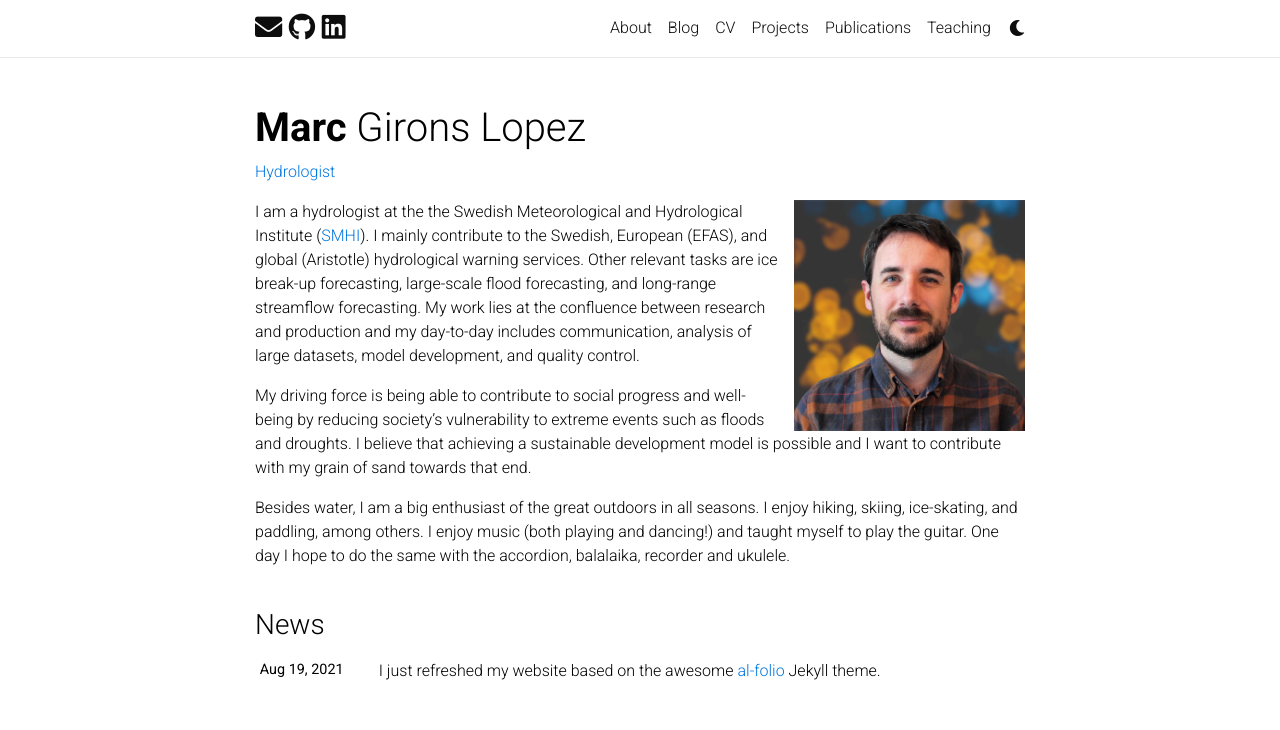
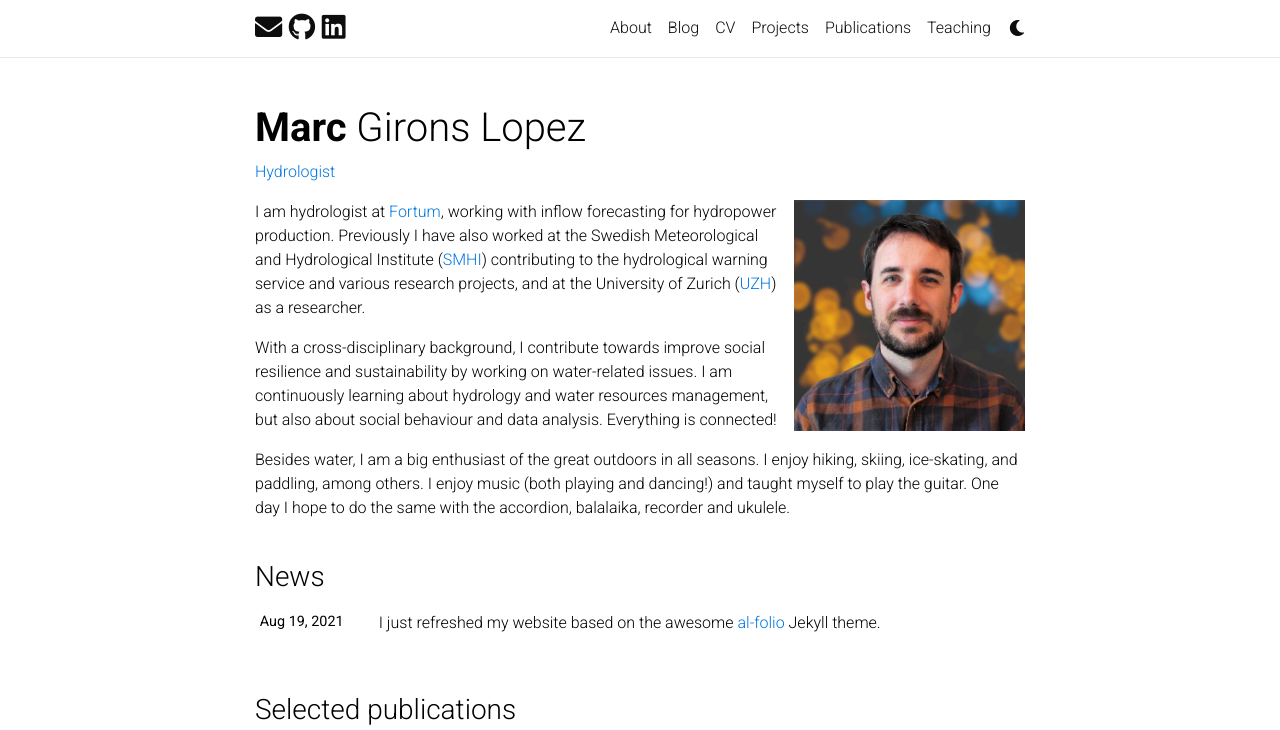
Before and after one commit to GironsLopez/GironsLopez.github.io, a Jekyll site: the page built from _pages/about.md, in a window 1280 px wide and 952 px high, cut to the strip 0-730 px from the top of the window. Built offline with Jekyll 4.4.1, drawn with Linux system fonts in a browser that asks for light colours; nearby versions of some CDN libraries; comment, search, counter and statistics services are not loaded; a style sheet for code colours, icons or effects is not loaded.

Commit message:
Updated about page

```diff
--- a/_pages/about.md
+++ b/_pages/about.md
@@ -13,8 +13,8 @@
 social: false  # includes social icons at the bottom of the page
 ---
 
-I am a hydrologist at the the Swedish Meteorological and Hydrological Institute ([SMHI](https://www.smhi.se){:target="\_blank"}). I mainly contribute to the Swedish, European (EFAS), and global (Aristotle) hydrological warning services. Other relevant tasks are ice break-up forecasting, large-scale flood forecasting, and long-range streamflow forecasting. My work lies at the confluence between research and production and my day-to-day includes communication, analysis of large datasets, model development, and quality control.
+I am hydrologist at [Fortum](https://www.fortum.se/){:target="\_blank"}, working with inflow forecasting for hydropower production. Previously I have also worked at the Swedish Meteorological and Hydrological Institute ([SMHI](https://www.smhi.se){:target="\_blank"}) contributing to the hydrological warning service and various research projects, and at the University of Zurich ([UZH](https://uzh.ch/cmsssl/en.html){:target="\_blank"}) as a researcher.
 
-My driving force is being able to contribute to social progress and well-being by reducing society's vulnerability to extreme events such as floods and droughts. I believe that achieving a sustainable development model is possible and I want to contribute with my grain of sand towards that end.
+With a cross-disciplinary background, I contribute towards improve social resilience and sustainability by working on water-related issues. I am continuously learning about hydrology and water resources management, but also about social behaviour and data analysis. Everything is connected!
 
 Besides water, I am a big enthusiast of the great outdoors in all seasons. I enjoy hiking, skiing, ice-skating, and paddling, among others. I enjoy music (both playing and dancing!) and taught myself to play the guitar. One day I hope to do the same with the accordion, balalaika, recorder and ukulele.
```
Also changed, not shown: 1 other file.
